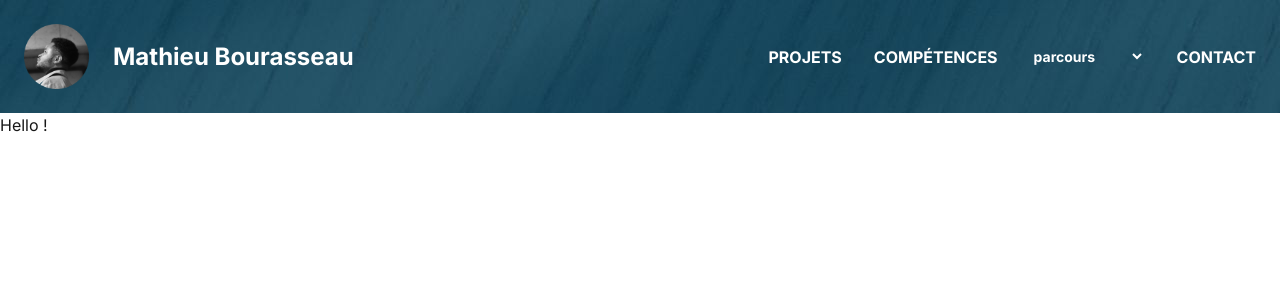
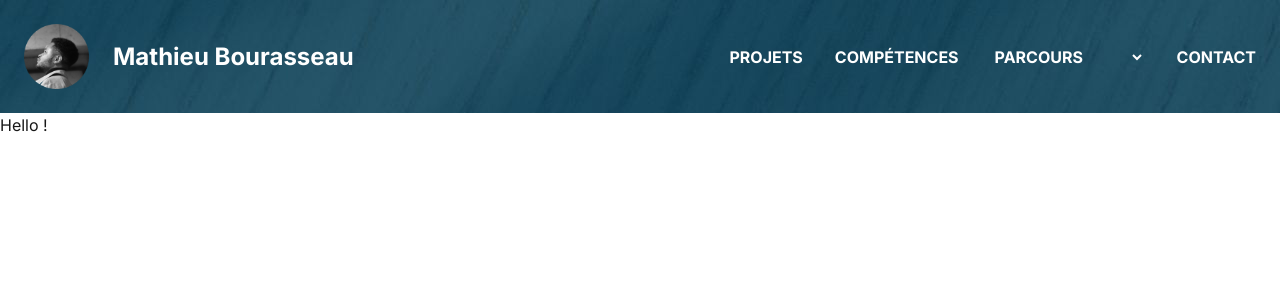
Before and after one commit to MathieuBourasseau/react-portfolio, a Next.js app: page / in a window 1280 px wide. Shown: the top 300 px of the page. Built offline with nearby package versions, Linux system fonts and the light colour scheme.

Commit message:
feat: parcours font changed

```diff
--- a/components/Navigation.tsx
+++ b/components/Navigation.tsx
@@ -114,6 +114,7 @@ export default function Navigation() {
                             {link.options ? (
                                 <select
                                     defaultValue=""
+                                    className="text-base uppercase"
                                 >
                                     <option value="" disabled hidden >{link.label}</option>
                                     {link.options.map((option, i) => (
```
